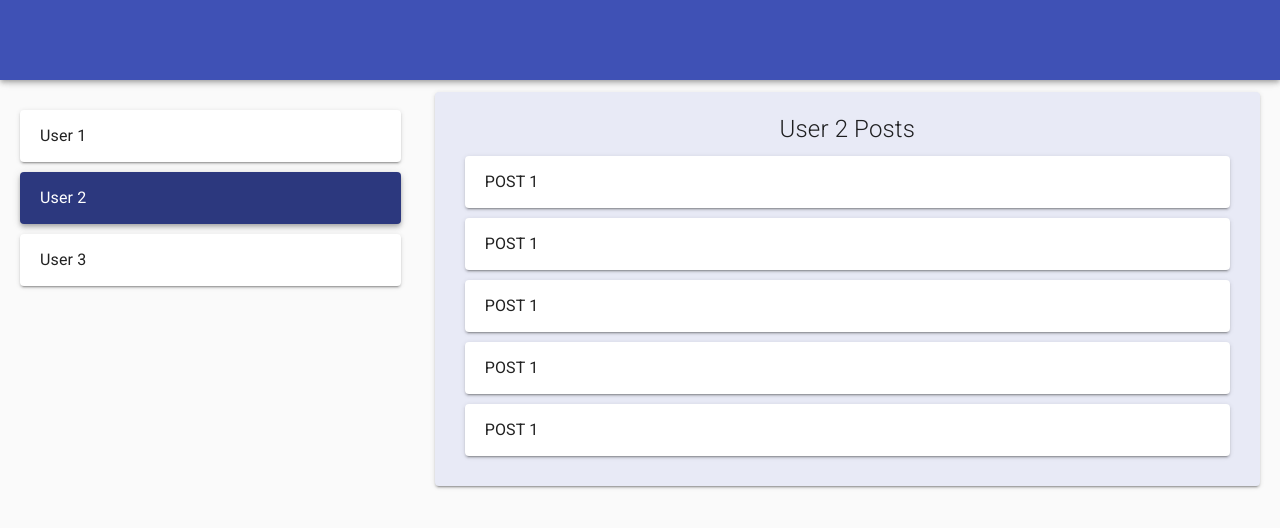
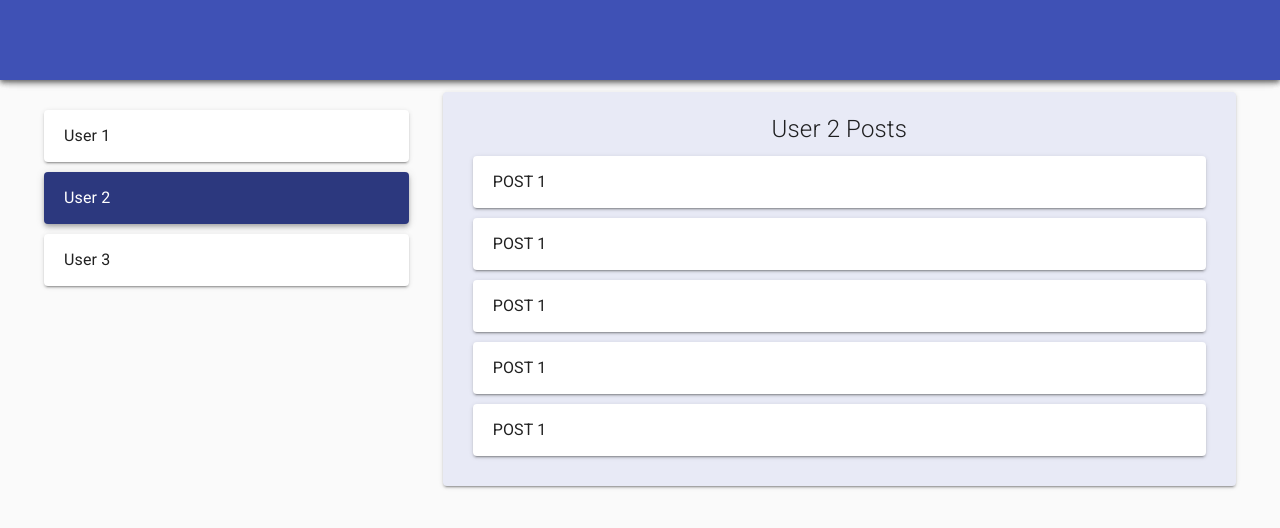
Before and after one commit to frustak/uto-assessment, a React (Create React App) app: page / in a window 1280 px wide. Shown: the top 528 px of the page. Built offline with nearby package versions, Linux system fonts and the light colour scheme.

Commit message:
add layout

```diff
--- a/src/App.tsx
+++ b/src/App.tsx
@@ -1,5 +1,6 @@
 import CssBaseline from "@material-ui/core/CssBaseline";
 import { BrowserRouter as Router, Switch, Route } from "react-router-dom";
+import Layout from "./components/Layout";
 import Home from "./routes/home";
 import PostEdit from "./routes/post-edit";
 
@@ -9,6 +10,7 @@ function App() {
             <CssBaseline />
 
             <Router>
+                <Layout>
                     <Switch>
                         <Route exact path="/">
                             <Home />
@@ -17,6 +19,7 @@ function App() {
                             <PostEdit />
                         </Route>
                     </Switch>
+                </Layout>
             </Router>
         </>
     );
--- /dev/null
+++ b/src/components/Layout.tsx
@@ -0,0 +1,27 @@
+import { AppBar, Box, Container, makeStyles } from "@material-ui/core";
+
+const useStyles = makeStyles({
+    appBar: {
+        height: 80,
+    },
+    content: {
+        marginTop: 80,
+    },
+});
+
+type LayoutProps = {
+    children: React.ReactNode;
+};
+
+function Layout({ children }: LayoutProps) {
+    const classes = useStyles();
+
+    return (
+        <Container>
+            <AppBar className={classes.appBar} />
+            <Box className={classes.content}>{children}</Box>
+        </Container>
+    );
+}
+
+export default Layout;
```
Lines whose indentation alone changed are shown as unchanged.
